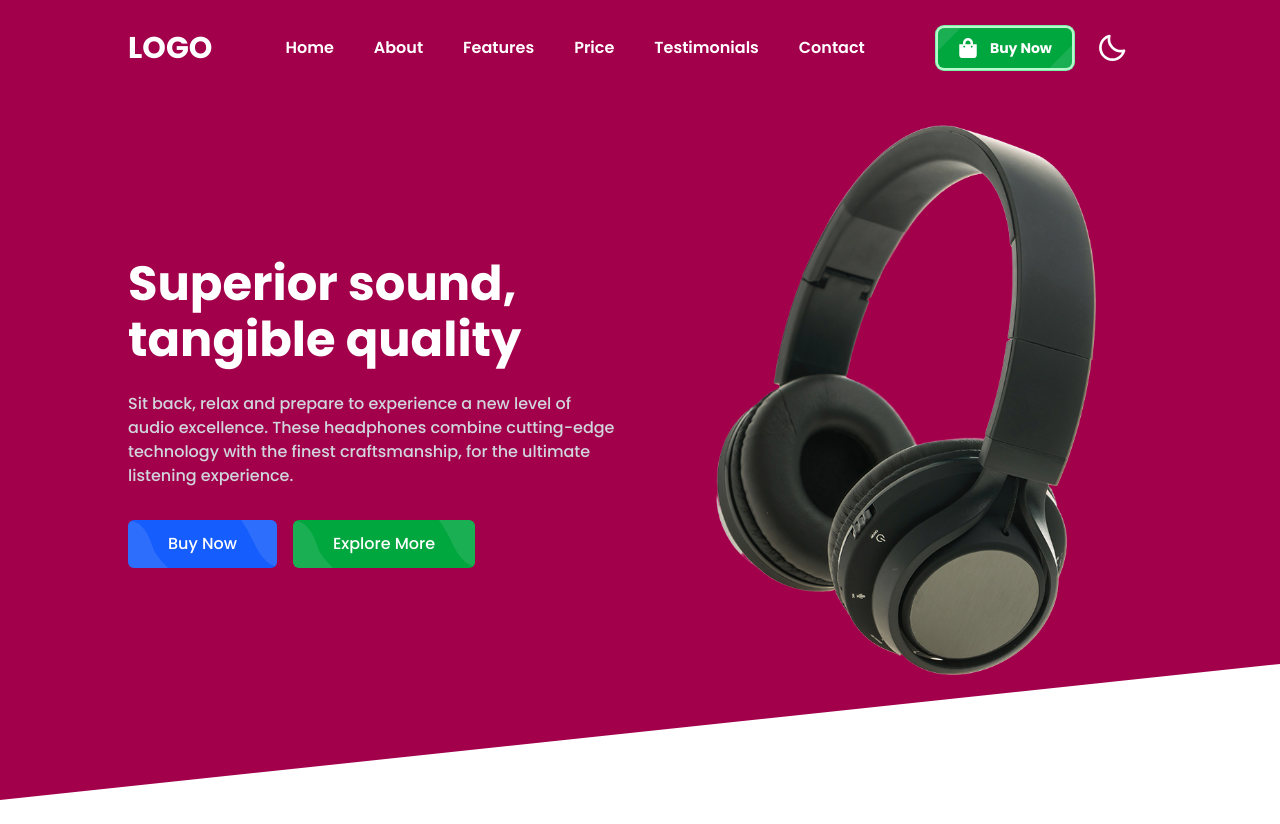
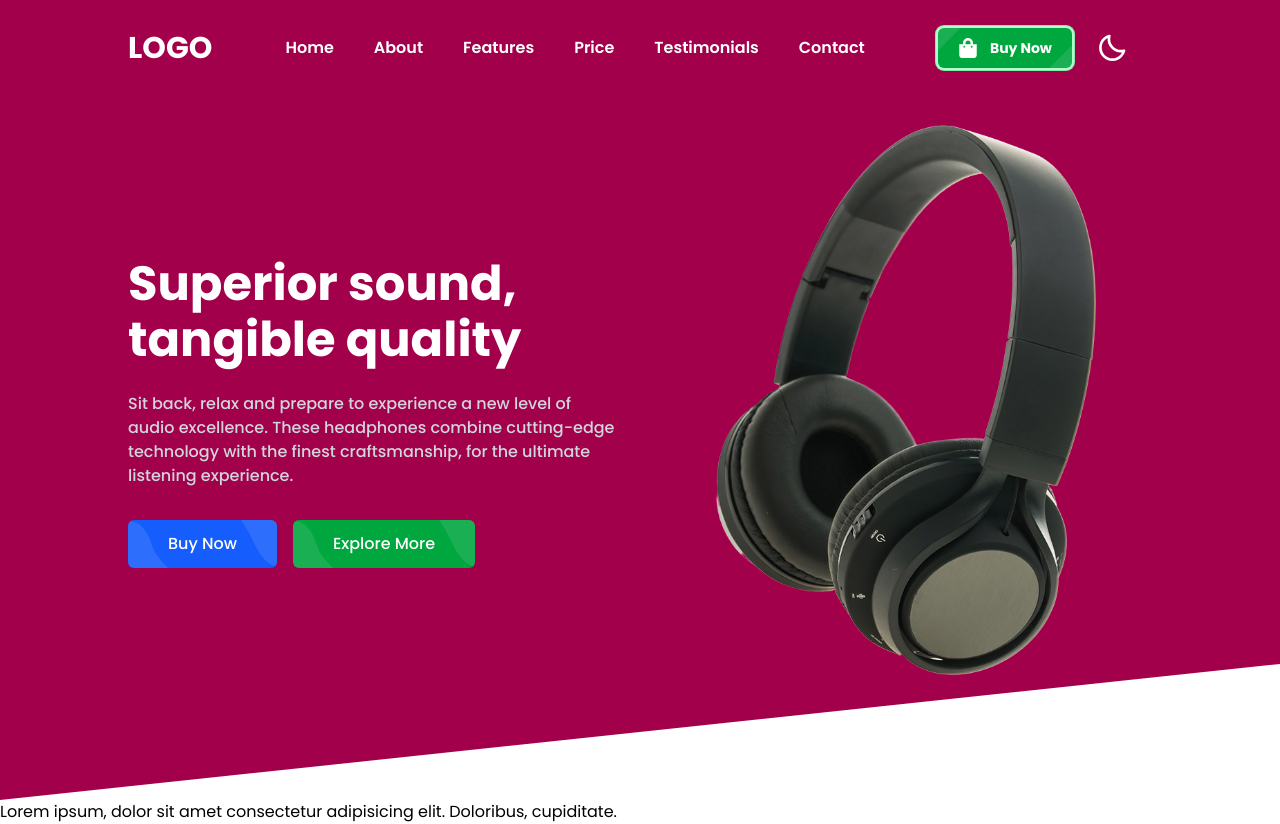
Before and after one commit to denisdiaconu/product-landing-page, a Next.js app: page / in a window 1280 px wide. Before the commit the page ends 800 px from the top, so only its background shows below. Built offline with nearby package versions, Linux system fonts and the light colour scheme.

Commit message:
Add static data to features

```diff
--- a/components/Home/Features.tsx
+++ b/components/Home/Features.tsx
@@ -1,9 +1,55 @@
-import React from 'react'
+import React from 'react';
+import { FaFingerprint } from 'react-icons/fa';
+import { HiOutlineChat } from 'react-icons/hi';
+import { IoAppsOutline, IoWifiOutline } from 'react-icons/io5';
+import { MdNotifications, MdOutlineTouchApp } from 'react-icons/md';
+
+const featureData = [
+  {
+    title: 'Touch to buy',
+    description:
+      'Lorem ipsum, dolor sit amet consectetur adipisicing elit. Doloribus, cupiditate.',
+    icon: <MdOutlineTouchApp className="text-pink-600 mx-auto w-12 h-12" />,
+  },
+  {
+    title: 'Secure Data',
+    description:
+      'Lorem ipsum, dolor sit amet consectetur adipisicing elit. Doloribus, cupiditate.',
+    icon: <FaFingerprint className="text-pink-600 mx-auto w-12 h-12" />,
+  },
+  {
+    title: 'Instant Chat',
+    description:
+      'Lorem ipsum, dolor sit amet consectetur adipisicing elit. Doloribus, cupiditate.',
+    icon: <HiOutlineChat className="text-pink-600 mx-auto w-12 h-12" />,
+  },
+  {
+    title: 'Live Notification',
+    description:
+      'Lorem ipsum, dolor sit amet consectetur adipisicing elit. Doloribus, cupiditate.',
+    icon: <MdNotifications className="text-pink-600 mx-auto w-12 h-12" />,
+  },
+  {
+    title: 'Wifi Support',
+    description:
+      'Lorem ipsum, dolor sit amet consectetur adipisicing elit. Doloribus, cupiditate.',
+    icon: <IoWifiOutline className="text-pink-600 mx-auto w-12 h-12" />,
+  },
+  {
+    title: 'App Watch',
+    description:
+      'Lorem ipsum, dolor sit amet consectetur adipisicing elit. Doloribus, cupiditate.',
+    icon: <IoAppsOutline className="text-pink-600 mx-auto w-12 h-12" />,
+  },
+];
 
 const Features = () => {
   return (
-    <div>Features</div>
-  )
-}
+    <div>
+      Lorem ipsum, dolor sit amet consectetur adipisicing elit. Doloribus,
+      cupiditate.
+    </div>
+  );
+};
 
-export default Features
+export default Features;
--- a/components/Home/Home.tsx
+++ b/components/Home/Home.tsx
@@ -1,9 +1,11 @@
 import React from 'react';
 import Hero from './Hero';
+import Features from './Features';
 
 const Home = () => {
   return <div className='overflow-hidden'>
     <Hero />
+    <Features />
   </div>;
 };
 
```
